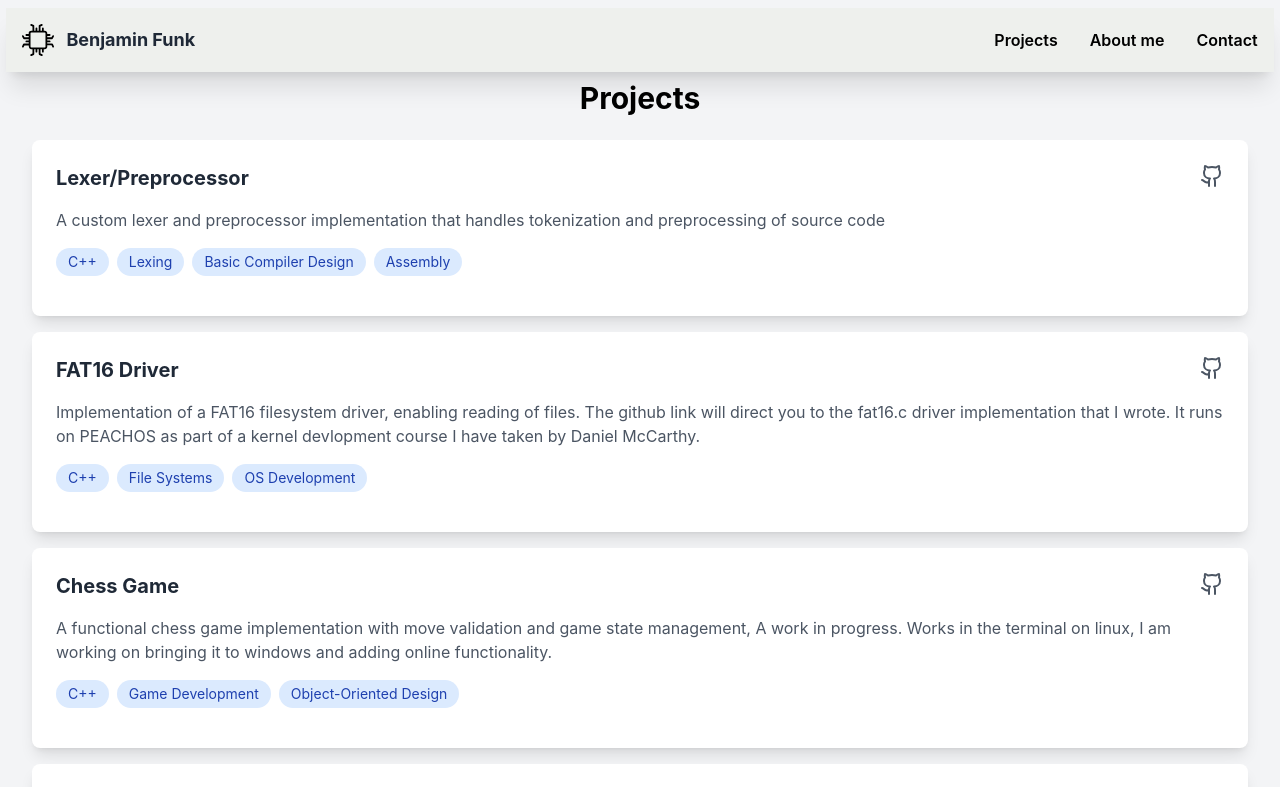
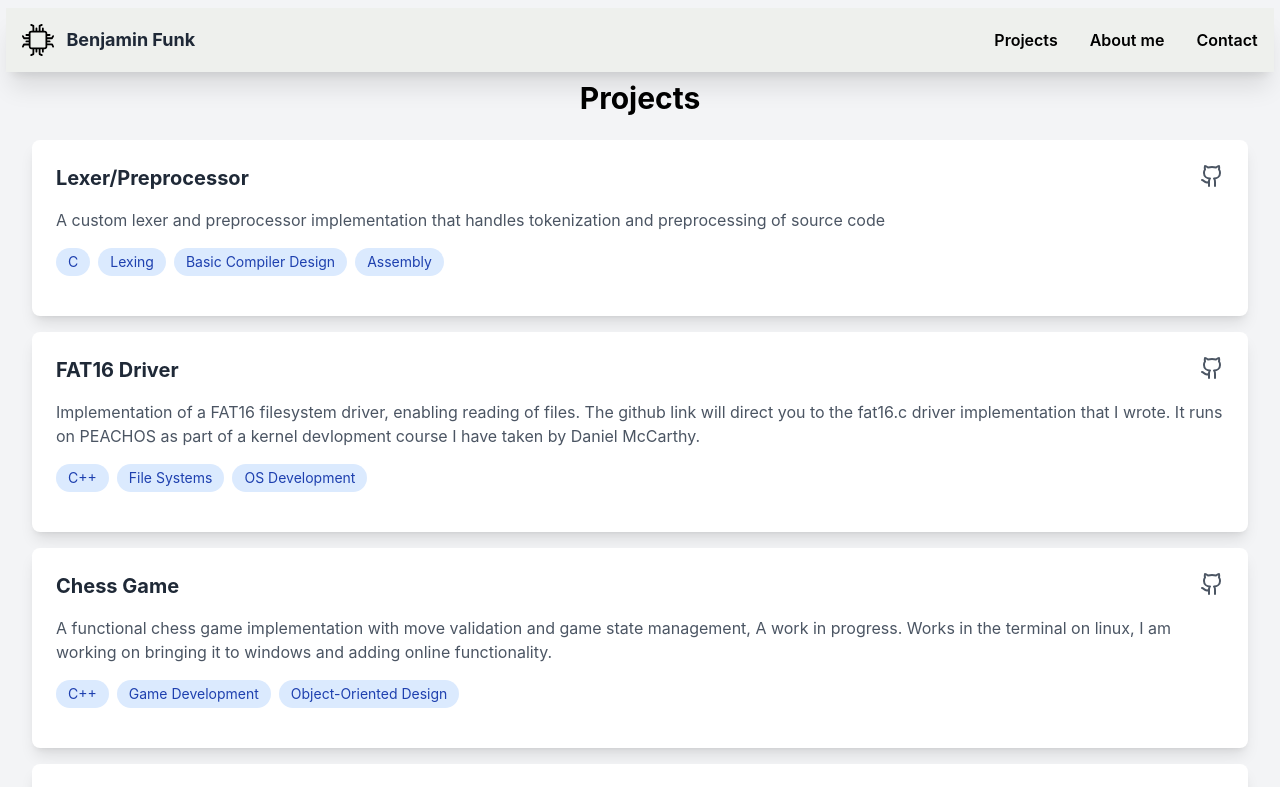
Before and after one commit to Git-Hub-Benjamin/my-portfolio, a React (Create React App) app: page / in a window 1280 px wide. Shown: the top 787 px of the page. Built offline with nearby package versions, Linux system fonts and the light colour scheme.

Commit message:
fixed description

```diff
--- a/src/data/portfolioData.js
+++ b/src/data/portfolioData.js
@@ -4,7 +4,7 @@ export const projects = [
     {
         title: "Lexer/Preprocessor",
         description: "A custom lexer and preprocessor implementation that handles tokenization and preprocessing of source code",
-        technologies: ["C++", "Lexing", "Basic Compiler Design", "Assembly"],
+        technologies: ["C", "Lexing", "Basic Compiler Design", "Assembly"],
         githubLink: "https://github.com/Git-Hub-Benjamin/flexer",
         demoLink: "https://github.com/Git-Hub-Benjamin/flexer/blob/main/README.md"
     },
```
